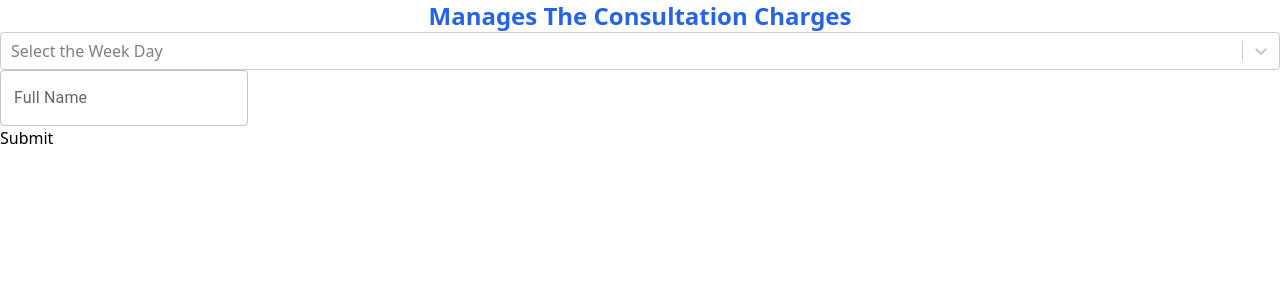
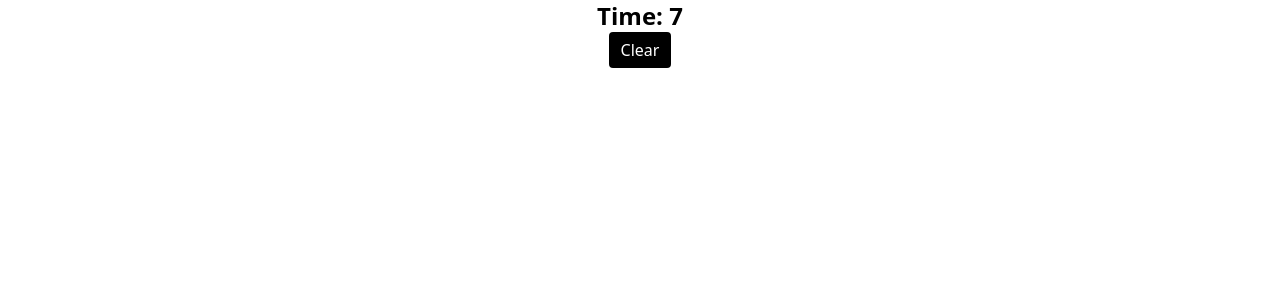
Before and after one commit to yogesh3256/react-11-Am-Batch, a React (Create React App) app: page / in a window 1280 px wide. Shown: the top 300 px of the page. Built offline with nearby package versions, Linux system fonts and the light colour scheme.

Commit message:
set and clear interval

```diff
--- a/src/App.js
+++ b/src/App.js
@@ -49,6 +49,7 @@ import ModalAdd from './Component/commonTable/ModalAdd';
 import ParrentTab from './Component/Contextapi/usecontext/ParrentTab';
 import DateTaskForm from './Component/form/DateTask/DateTaskForm';
 import Date from './Component/form/DateTask/Date';
+import Time from './Component/form/DateTask/Time';
 
 
 
@@ -153,12 +154,14 @@ function App() {
  {/* <ItemMaster/> */}
  {/* <Navbar/> */}
  {/* <ModalAdd/> */}
-
- {/* <ParrentTab/> */}
+{/*
+ <ParrentTab/> */}
 
 
- <DateTaskForm/>
+ {/* <DateTaskForm/>
+  */}
  {/* <Date/> */}
+ <Time/>
     </SnackbarProvider>
     </>
   )
--- a/src/Component/curdoperation/Curdoperation.js
+++ b/src/Component/curdoperation/Curdoperation.js
@@ -134,7 +134,8 @@ function Curdoperation() {
 
         </div>
       </div>
-      <TableContainer component={Paper}>
+      {
+        data.length > 0 ? (<TableContainer component={Paper}>
           <Table sx={{ minWidth: 650 }} aria-label="simple table">
             <TableHead>
               <TableRow>
@@ -166,7 +167,8 @@ function Curdoperation() {
             </TableBody>
           </Table>
         </TableContainer>
-
+        ) : ("")
+      }
     </div>
   )
 }
--- a/src/Component/form/DateTask/Date.js
+++ b/src/Component/form/DateTask/Date.js
@@ -7,6 +7,8 @@ const ConsultationForm = () => {
     const { control, handleSubmit, reset } = useForm();
     const [consultationData, setConsultationData] = useState([])
     const onSubmit = (data) => {
+        const { consultationCharges, FollowUpCharges } = data;
+
         // Check if both "From Time" and "To Time" are selected
         if (!data.fromTime || !data.toTime) {
             // Display toast message indicating that both times need to be selected
@@ -43,6 +45,11 @@ const ConsultationForm = () => {
             let tempData = [...consultationData];
             tempData.push(data);
             setConsultationData(tempData);
+
+            // Calculate total charges
+            const totalCharges = parseInt(consultationCharges) + parseInt(FollowUpCharges);
+            data.totalCharges = totalCharges;
+
             reset();
 
             // Display toast message indicating successful addition
@@ -163,7 +170,8 @@ const ConsultationForm = () => {
                 </div>
             </form>
             <div>
-                <CommonTable DataResult={consultationData} />
+                <CommonTable DataResult={consultationData}
+                 />
             </div>
         </>
     );
--- a/src/Component/form/DateTask/DateTaskForm.js
+++ b/src/Component/form/DateTask/DateTaskForm.js
@@ -17,13 +17,13 @@ function DateTaskForm() {
   const { handleSubmit, control } = useForm();
 
   const onSubmit = (data) => {
-    // Extracting only the key and value from the form data
+
     const extractedData = {
       weekDay: data.weekDay.value,
       fullname: data.fullname
     };
     console.log('extractedData', extractedData);
-    // Handle form data submission here with extractedData
+
   };
 
   return (
--- /dev/null
+++ b/src/Component/form/DateTask/Time.js
@@ -0,0 +1,35 @@
+import React, { useEffect, useState, useRef } from 'react';
+import CommonButton from '../../common/Button/CommonButton';
+
+function Time() {
+    const [time, setTime] = useState(0);
+    const intervalRef = useRef(null);
+
+    useEffect(() => {
+        intervalRef.current = setInterval(() => {
+            setTime(prevTime => prevTime + 1);
+        }, 1000);
+
+        // Clear interval on component unmount
+        return () => clearInterval(intervalRef.current);
+    }, []);
+
+    const handleClearInterval = () => {
+        clearInterval(intervalRef.current);
+    };
+
+    return (
+        <div>
+            <h1 className='text-2xl font-bold text-center'>Time: {time}</h1>
+           <div className='text-center'>
+           <CommonButton
+            label='Clear'
+            onClick={handleClearInterval}
+            className='bg-black text-white '
+            />
+           </div>
+         </div>
+    );
+}
+
+export default Time;
```
Lines whose indentation alone changed are shown as unchanged.
